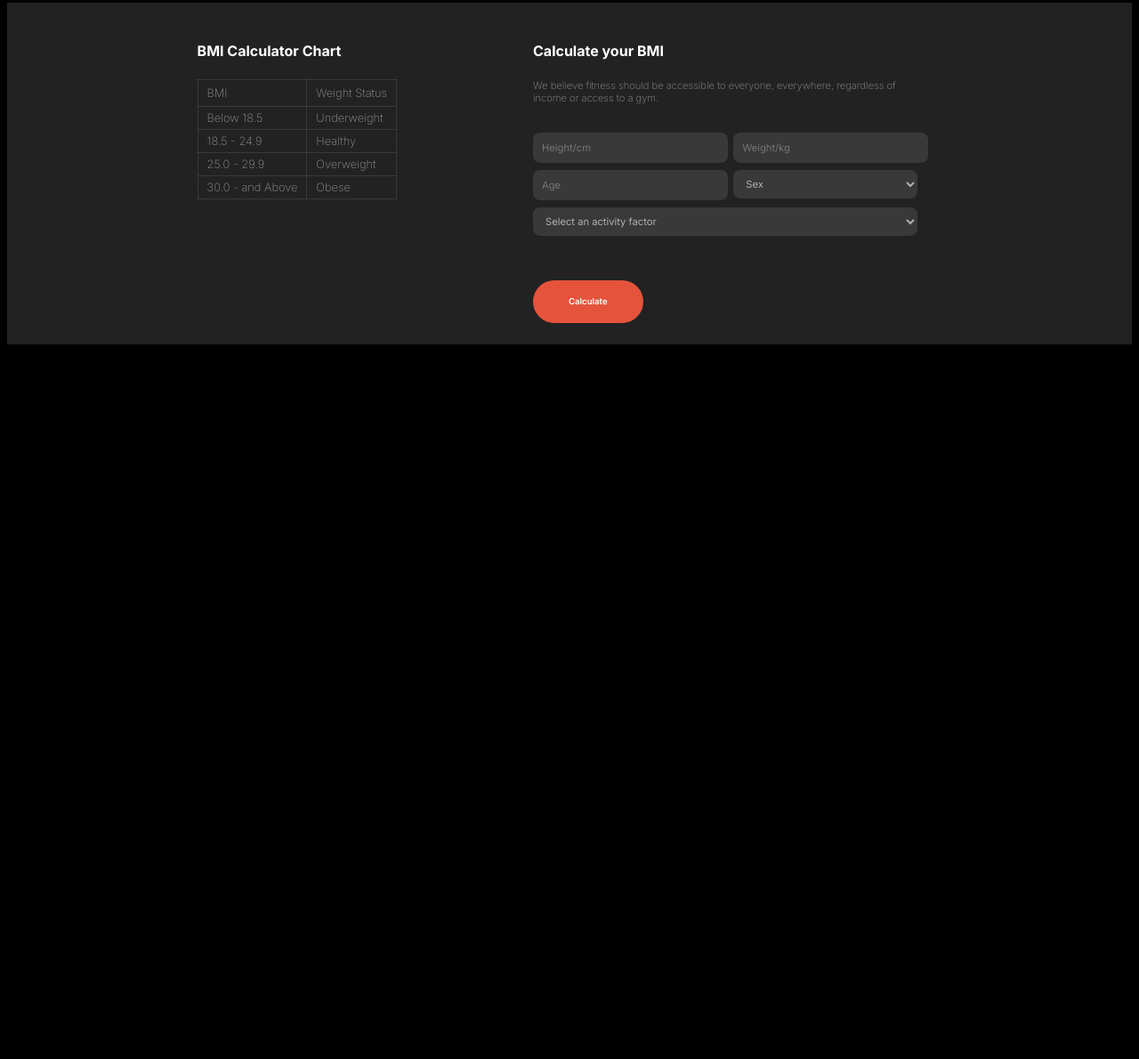
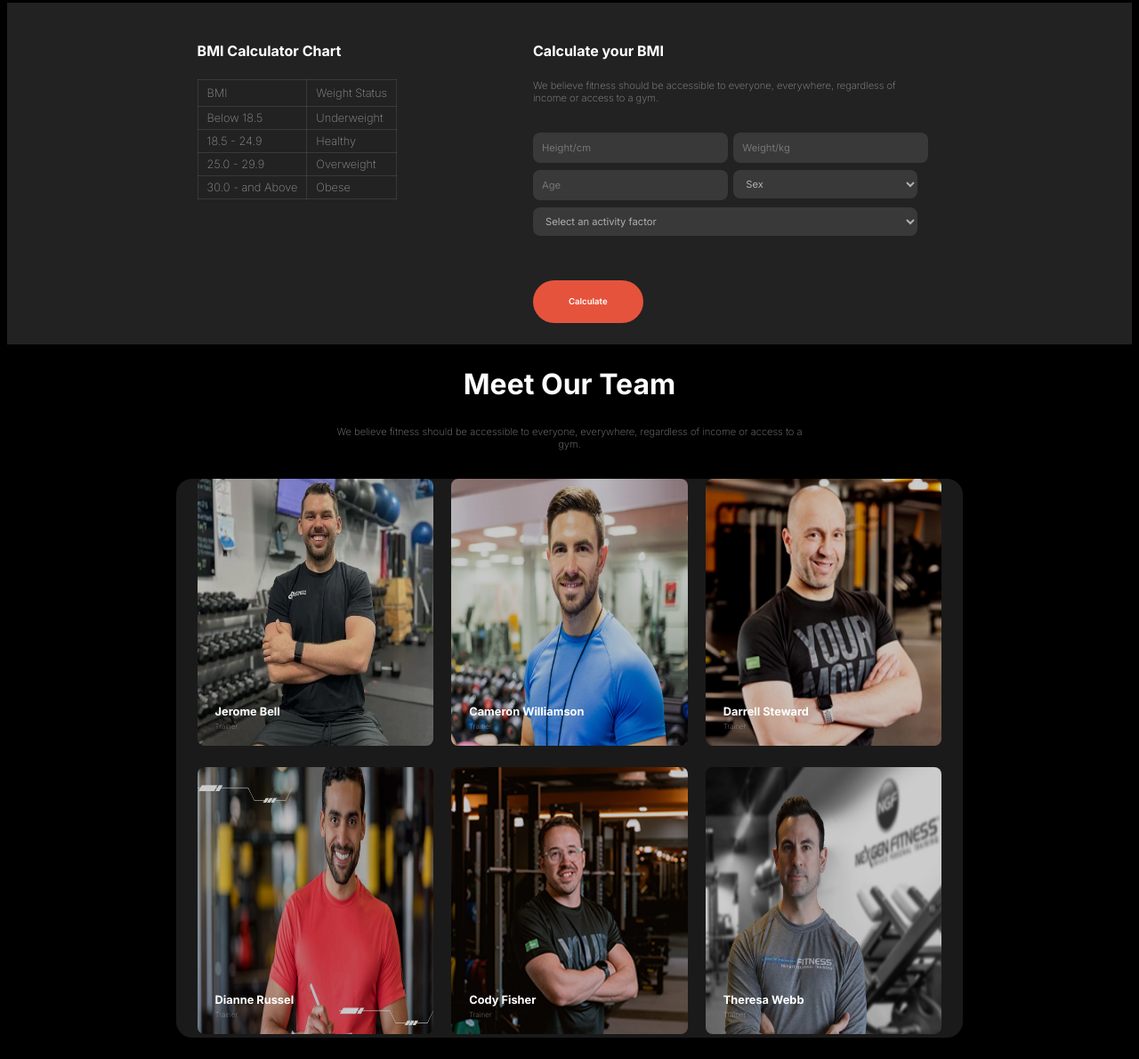
Before and after one commit to Nazmul4d/My-Second-Assingment, a plain HTML site: page index.html in a window 1280 px wide. Shown: the part 1639-2829 px from the top of the page at 89% size. Before the commit the page ends 2034 px from the top, so only its background shows below. Drawn offline with Linux system fonts and the light colour scheme; a web font is replaced by a local one.

Commit message:
added by meet our team section

```diff
--- a/index.html
+++ b/index.html
@@ -178,6 +178,65 @@
 
                <!-- BMI-section-started hear -->
           </section>
+
+          <section>
+               <!-- meet-our-team-section-started-hear -->
+
+                <div class="section-meet">
+                    <div class="meet-content">
+                         <h2>Meet Our Team</h2>
+                         <p>We believe fitness should be accessible to everyone, everywhere, regardless of income or access to a gym.</p>
+                    </div>
+                 <div class="meet-img-container">
+                    <div class="meet-container">
+                         <div class="img-row-1">
+                              <img src="images/trainer1.png" alt="">
+                              <h5 class="card">Jerome Bell
+                                   <br>
+                              <span>Trainer</span>
+                              </h5>
+                         </div>
+                         <div class="img-row-1">
+                              <img src="images/trainer2.png" alt="">
+                              <h5 class="card">Cameron Williamson
+                                   <br>
+                              <span>Trainer</span>
+                              </h5>
+                         </div>
+                         <div class="img-row-1">
+                              <img src="images/trainer3.png" alt="">
+                              <h5 class="card">Darrell Steward
+                                   <br>
+                              <span>Trainer</span>
+                              </h5>
+                         </div>
+                         <div class="img-row-1">
+                              <img src="images/trainer4.png" alt="">
+                              <h5 class="card">Dianne Russel <br>
+                                   <span>Trainer</span></h5>
+                         </div>
+                         <div class="img-row-1">
+                              <img src="images/trainer5.png" alt="">
+                              <h5 class="card">Cody Fisher
+                                   <br>
+                              <span>Trainer</span>
+                              </h5>
+                         </div>
+                         <div class="img-row-1">
+                              <img src="images/trainer6.png" alt="">
+                              <h5 class="card">Theresa Webb
+                                   <br>
+                              <span>Trainer</span>
+                              </h5>
+                         </div>
+
+                    </div>
+                 </div>
+                </div>
+
+
+               <!-- meet-our-team-section-started-hear -->
+          </section>
 </main>
 <footer></footer>
 </body>
--- a/styles/responsive.css
+++ b/styles/responsive.css
@@ -40,7 +40,7 @@
 
           }
 
-          .change-habit-content{
+          .change-habit-content, .meet-container{
                     flex-direction: row;
                     grid-template-columns: repeat(1 , 1fr);
                     margin-top: 40px;
--- a/styles/style.css
+++ b/styles/style.css
@@ -436,7 +436,7 @@ text-align: left;
 }
 
 .bmi-calculate p{
-    color: rgba(255, 255, 255, 0.5);
+color: rgba(255, 255, 255, 0.5);
 font-family: Inter;
 font-size: 0.7rem;
 font-weight: 200;
@@ -476,3 +476,86 @@ text-align: left;
 }
 
 /* bmi-section-css-style */
+
+/* meet-section-css-style */
+
+.section-meet{
+    width: 70%;
+    margin: 0 auto;
+    /* border: 2px solid red; */
+    margin-top: 1.5rem;
+}
+.meet-content{
+    width: 60%;
+    margin: 0 auto;
+    /* border: 2px solid yellow; */
+
+}
+.meet-content h2{
+    color: rgb(255, 255, 255);
+    font-family: Inter;
+    font-size: 2rem;
+    font-weight: 700;
+    line-height: 120%;
+    text-align: center;
+}
+.meet-content p{
+    color: rgba(255, 255, 255, 0.5);
+    font-family: Inter;
+    font-size: 0.7rem;
+    font-weight: 200;
+    /* line-height: 120%; */
+    text-align: center;
+}
+
+.meet-container img{
+    width: 100%;
+    height: 300px;
+    filter: brightness(80%);
+    border-radius: 8px;
+
+
+}
+
+.img-row-1 h5{
+    color: rgb(255, 255, 255);
+    font-family: Inter;
+    font-size: 0.8rem;
+    font-weight: 700;
+    line-height: 120%;
+    text-align:left;
+}
+.img-row-1 span{
+    color: rgba(255, 255, 255, 0.5);
+    font-family: Inter;
+    font-size: 0.5rem;
+    font-weight: 200;
+    /* line-height: 120%; */
+    text-align: left;
+    margin-top: 0;
+}
+
+.meet-content{
+    position: relative;
+
+}
+.card{
+    position: absolute;
+    margin-top: -50px;
+    margin-left: 20px;
+}
+.meet-container{
+    display: grid;
+    grid-template-columns: repeat(3, 1fr);
+    gap: 20px;
+    margin: 1.5rem;
+}
+
+.meet-img-container{
+    margin-top: 2rem;
+    border-radius: 18px;
+    background: rgba(255, 255, 255, 0.1);
+
+}
+
+/* meet-section-css-style */
```
